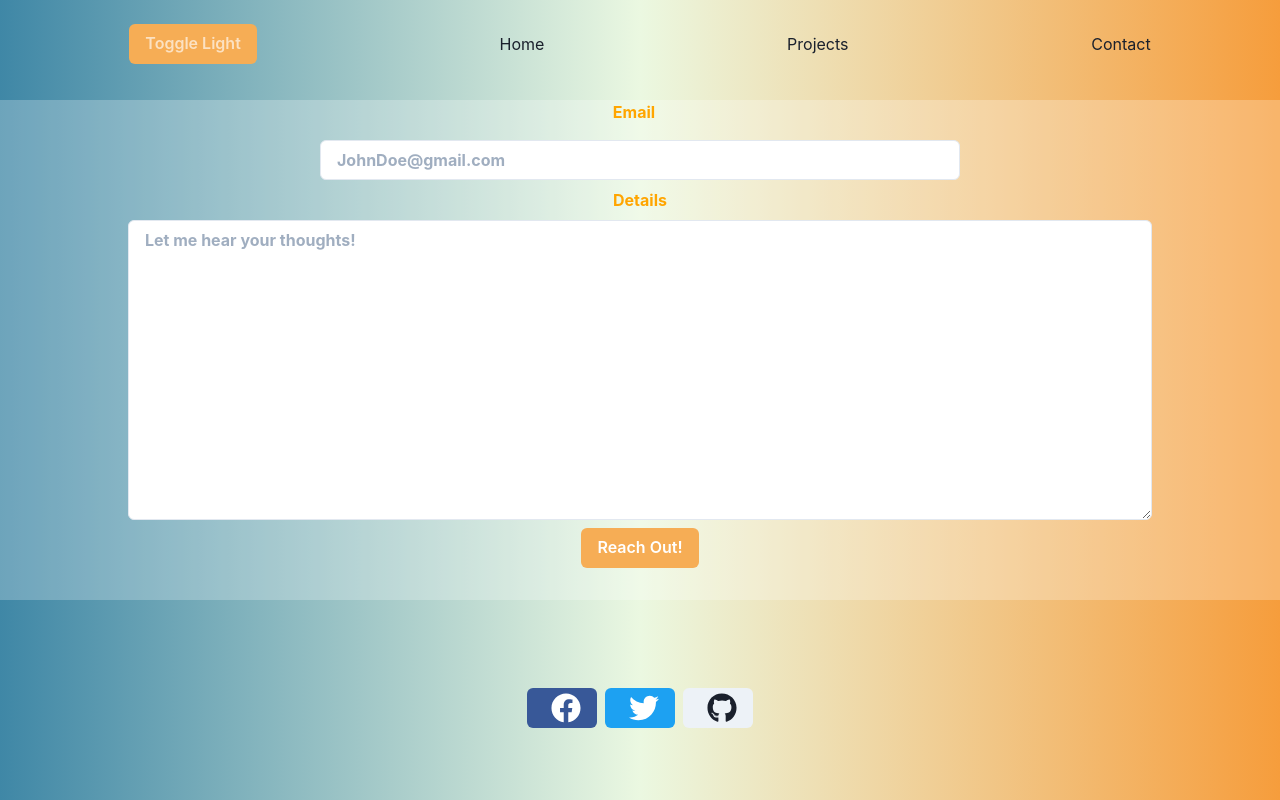
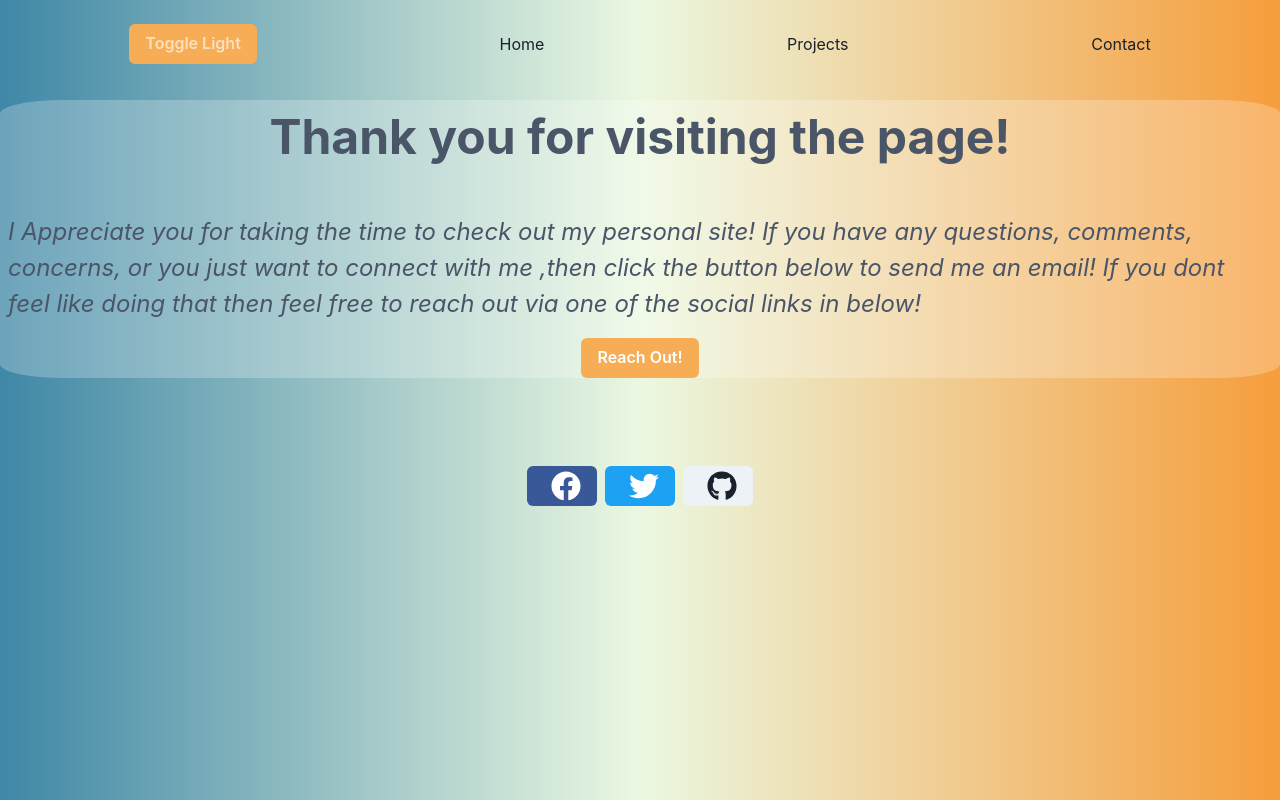
Before and after one commit to nme22/next-portfolio, a Next.js app in the folder portfolio/: page /Contact in a window 1280 px wide. Built offline with nearby package versions, Linux system fonts and the light colour scheme.

Commit message:
worked on contact page

```diff
--- a/portfolio/pages/Contact.js
+++ b/portfolio/pages/Contact.js
@@ -1,66 +1,32 @@
-import {
-  Box,
-  Input,
-  FormControl,
-  FormLabel,
-  VStack,
-  Textarea,
-  Button,
-} from '@chakra-ui/react';
+import { Box, VStack, Heading, Text, Button, Link } from '@chakra-ui/react';
 import { useColorModeValue } from '@chakra-ui/color-mode';
 import { useState } from 'react';
 
 const Contact = () => {
   const bg = useColorModeValue('whiteAlpha.400', 'gray.600');
-  const color = useColorModeValue('cyan.600', 'gray.500');
-  const [Email, setEmail] = useState('');
-  const [Details, setDetails] = useState('');
-
-  function handleEmailChange(e) {
-    setEmail(e.target.value);
-  }
-  function handleDetailsChange(e) {
-    setDetails(e.target.value);
-  }
+  const color = useColorModeValue('gray.600', 'orange.300');
 
   return (
-    <Box bg={bg} h="500px" w="100%" d="flex">
-      <FormControl justifyContent="space-between">
-        <VStack>
-          <FormLabel color="Orange" fontWeight="bold">
-            Email
-          </FormLabel>
-          <Input
-            w="50%"
-            bg="whiteAlpha"
-            _focus={{
-              borderColor: 'Orange',
-            }}
-            type="text"
-            placeholder="JohnDoe@gmail.com"
-            value={Email}
-            onChange={handleEmailChange}
-            fontWeight="bold"
-            color={color}
-          ></Input>
-          <FormLabel color="Orange" fontWeight="bold">
-            {' '}
-            Details
-          </FormLabel>
-          <Textarea
-            w="80%"
-            h="300px"
-            bg="WhiteAlpha"
-            _focus={{
-              borderColor: 'Orange',
-            }}
-            type="text"
-            placeholder="Let me hear your thoughts!"
-            value={Details}
-            onChange={handleDetailsChange}
-            fontWeight="bold"
-            color={color}
-          />
+    <Box
+      bg={bg}
+      w={{ base: '80%', md: '90%', lg: '100%' }}
+      h={{ base: '80%', md: '90%', lg: '100%' }}
+      d="flex"
+      borderRadius="5%"
+    >
+      <VStack justifyContent="space-between">
+        <Heading color={color} p={2} fontSize="48px">
+          Thank you for visiting the page!{' '}
+        </Heading>
+        <br />
+        <Text color={color} fontSize="24px" fontStyle="oblique" p={2} m={2}>
+          I Appreciate you for taking the time to check out my personal site! If
+          you have any questions, comments, concerns, or you just want to
+          connect with me ,then click the button below to send me an email! If
+          you dont feel like doing that then feel free to reach out via one of
+          the social links in below!
+        </Text>
+        <Link href="mailto:navidmebrahimi22@gmail.com">
           <Button
             bg="orange.300"
             color="white"
@@ -70,8 +36,8 @@ const Contact = () => {
           >
             Reach Out!
           </Button>
-        </VStack>
-      </FormControl>
+        </Link>
+      </VStack>
     </Box>
   );
 };
```
